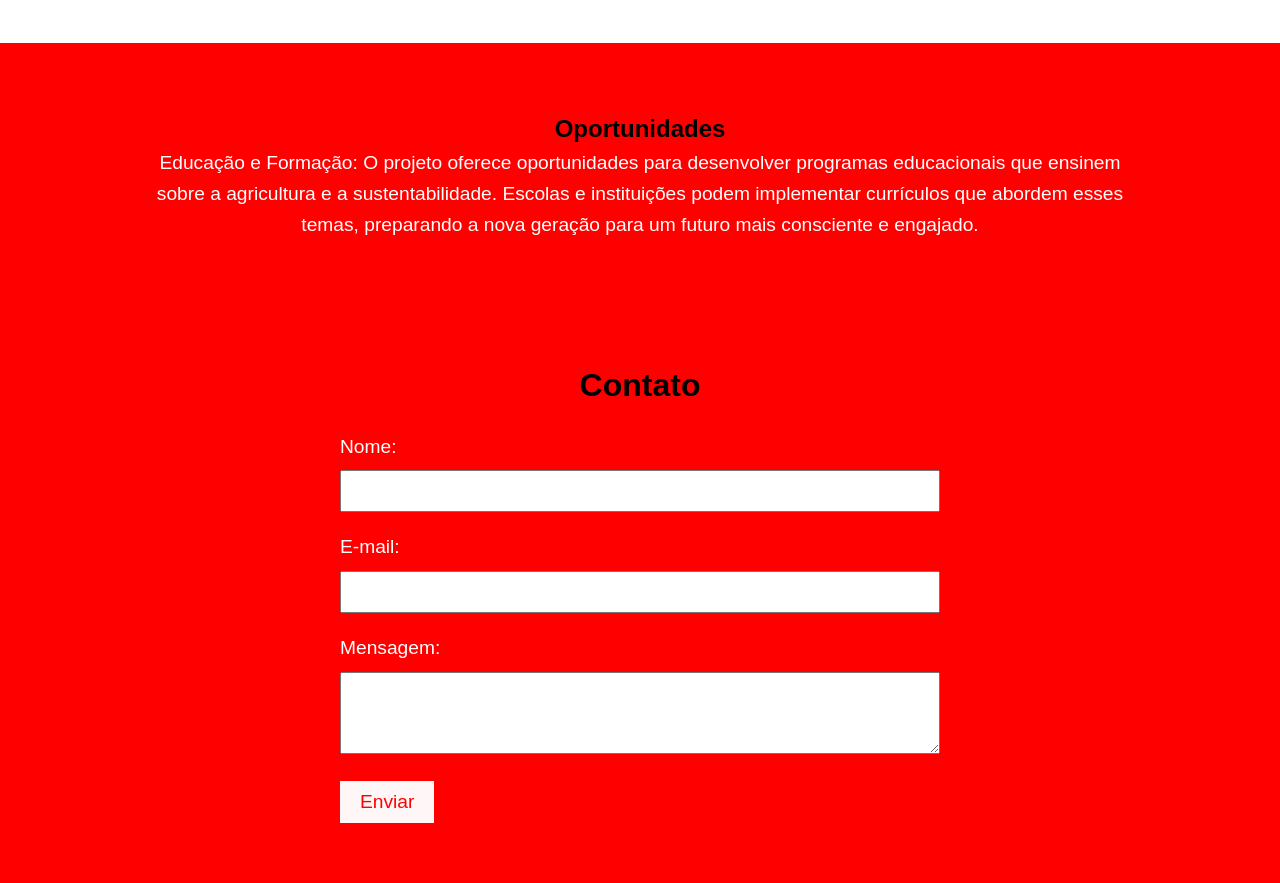
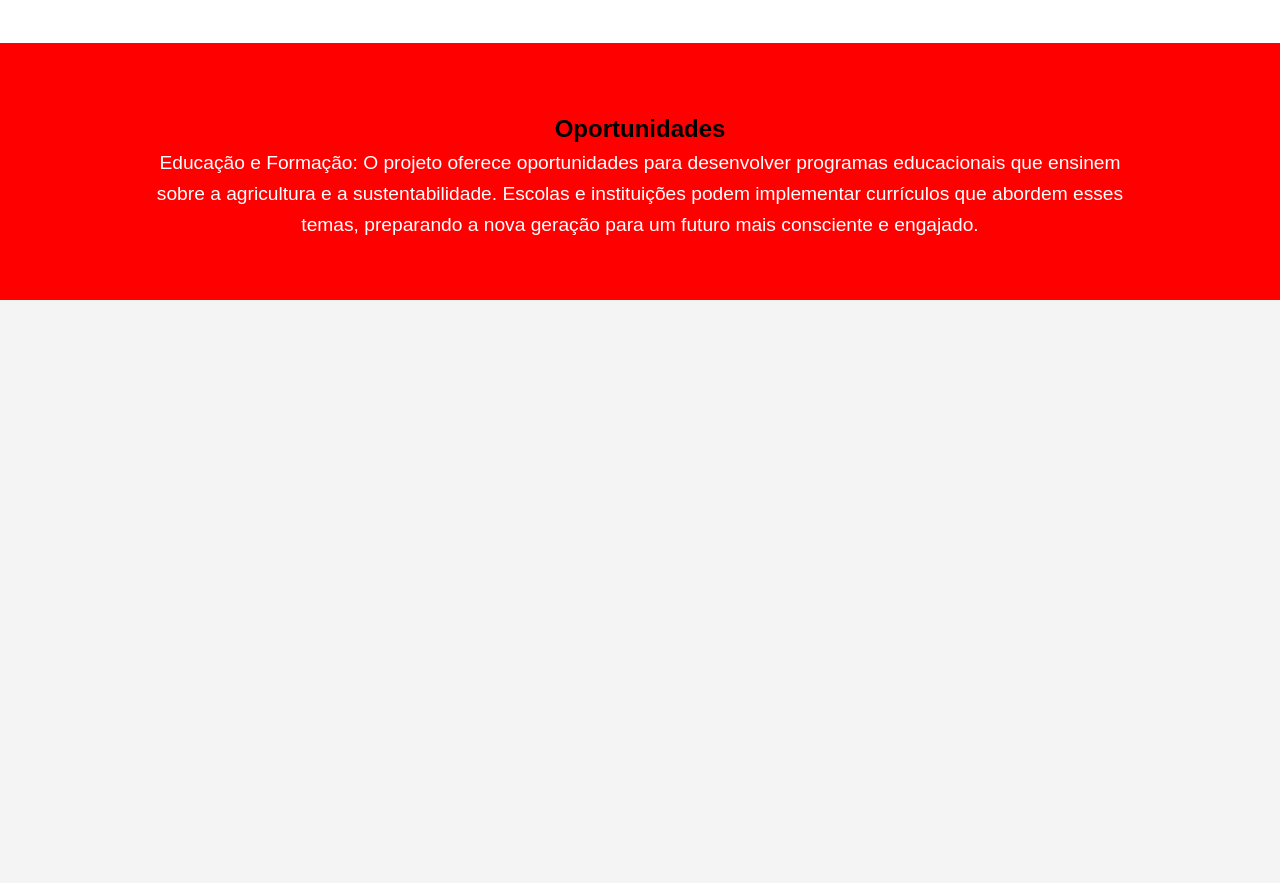
Before and after one commit to mourajhonatan/agrinho2024, a plain HTML site: page index.html in a window 1280 px wide. Shown: the part 757-1640 px from the top of the page. After the commit the page ends 1057 px from the top, so only its background shows below. Drawn offline with Linux system fonts and the light colour scheme.

Commit message:
contato delete

```diff
--- a/index.html
+++ b/index.html
@@ -14,7 +14,7 @@
                 <ul>
                     <li><a href="#sobre">Benefícios</a></li>
                     <li><a href="#servicos">Vantagens</a></li>
-                    <li><a href="#contato">Contato</a></li>
+                    <li><a href="#contato">Oportunidades</a></li>
                 </ul>
             </nav>
         </div>
@@ -61,23 +61,6 @@
     </section>
 
 
-    <section id="contato">
-        <div class="container">
-            <h2>Contato</h2>
-            <form action="enviar.php" method="POST">
-                <label for="nome">Nome:</label>
-                <input type="text" id="nome" name="nome" required>
-
-                <label for="email">E-mail:</label>
-                <input type="email" id="email" name="email" required>
-
-                <label for="mensagem">Mensagem:</label>
-                <textarea id="mensagem" name="mensagem" rows="4" required></textarea>
-
-                <button type="submit">Enviar</button>
-            </form>
-        </div>
-    </section>
 
     <footer>
         <div class="container">
```
